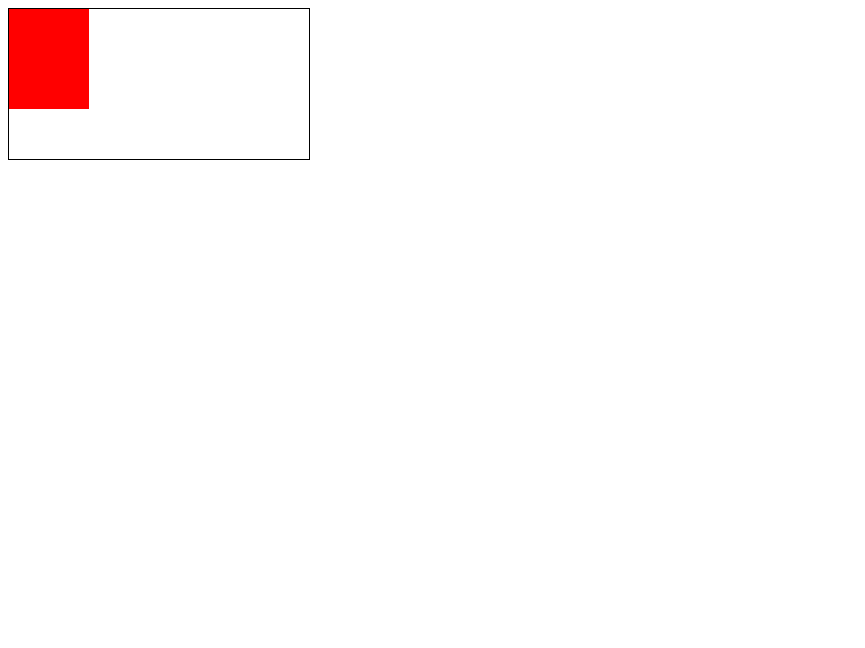
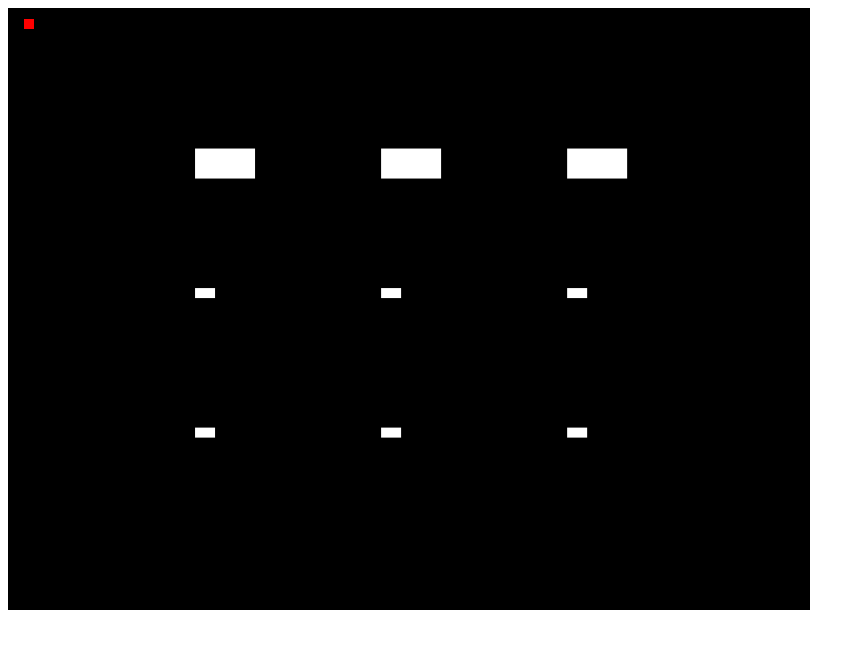
Before and after one commit to jalvarez2016/Tic-Tac-Toe, a plain HTML site: page index.html in a window 1280 px wide. Shown: the whole page, without its empty margins (0-865 px from the left). Drawn offline with nearby package versions, Linux system fonts and the light colour scheme.

Commit message:
fix up the middle abd bottom rows

```diff
--- a/index.html
+++ b/index.html
@@ -6,7 +6,7 @@
 </head>
 <body>
 
-<canvas id="myCanvas">
+<canvas width="800" height="600" id="myCanvas">
 </canvas>
 
 </body>
--- a/script.js
+++ b/script.js
@@ -20,5 +20,51 @@ function drop(ev) {
 
     var c = document.getElementById("myCanvas");
     var ctx = c.getContext("2d");
+    drawEverything();
+
+function drawEverything(){
+    ctx.fillStyle = "black";
+    ctx.fillRect(0, 0, c.width, c.height);
+
     ctx.fillStyle = "#FF0000";
-    ctx.fillRect(0, 0, 80, 100);
+    ctx.fillRect(15, 10, 10, 10);
+
+    var spacing = 4.3;
+    var length = 60;
+    var tall = 30;
+
+    /*top row*/
+    ctx.fillStyle = "white";
+    ctx.fillRect(c.width/spacing, c.height/spacing, length, tall);
+
+    ctx.fillStyle = "white";
+    ctx.fillRect(c.width/spacing * 2, c.height/spacing, length, tall);
+
+    ctx.fillStyle = "white";
+    ctx.fillRect(c.width/spacing * 3, c.height/spacing, length, tall);
+
+    /*middle row*/
+
+    ctx.fillStyle = "white";
+    ctx.fillRect(c.width/spacing, c.height/spacing * 2, 20, 10);
+
+    ctx.fillStyle = "white";
+    ctx.fillRect(c.width/spacing * 2, c.height/spacing * 2, 20, 10);
+
+    ctx.fillStyle = "white";
+    ctx.fillRect(c.width/spacing * 3, c.height/spacing * 2, 20, 10);
+
+    /*bottom row*/
+
+    ctx.fillStyle = "white";
+    ctx.fillRect(c.width/spacing * 1, c.height/spacing * 3, 20, 10);
+
+    ctx.fillStyle = "white";
+    ctx.fillRect(c.width/spacing * 2, c.height/spacing * 3, 20, 10);
+
+    ctx.fillStyle = "white";
+    ctx.fillRect(c.width/spacing * 3, c.height/spacing * 3, 20, 10);
+
+
+
+}
```
